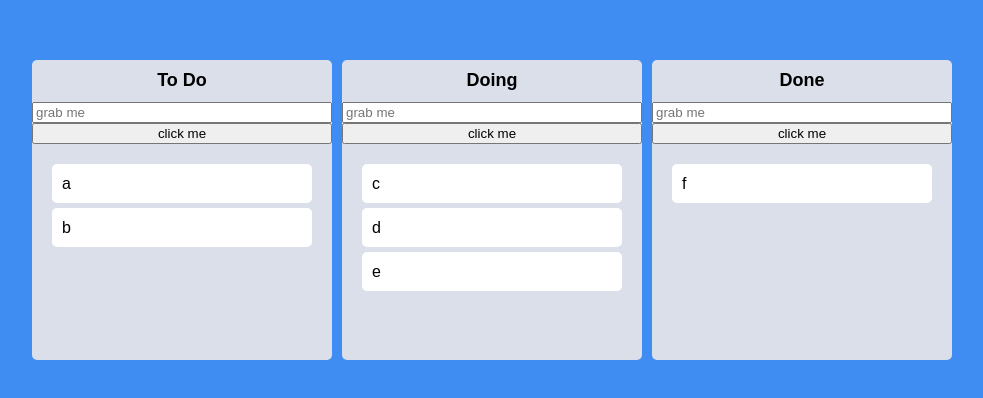
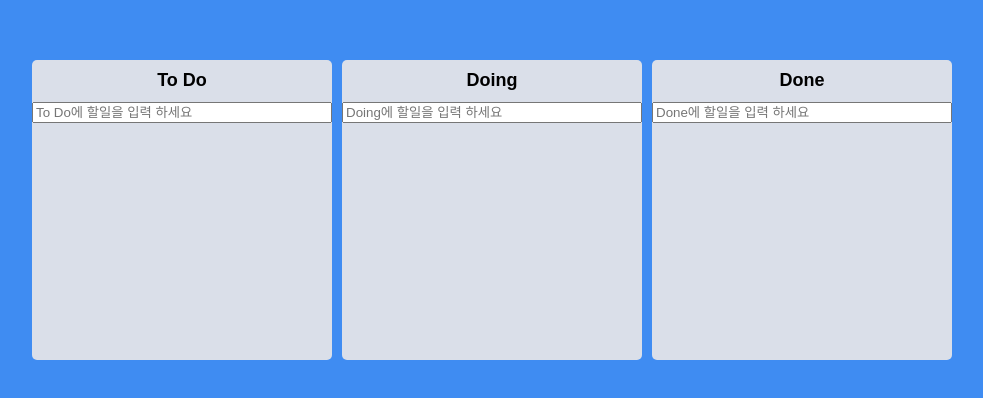
Before and after one commit to zeronedev/react-dnd-v2202, a React (Create React App) app: page / in a window 1280 px wide. Shown: the part 190-588 px from the top of the page, without its empty margins (148-1131 px from the left). Built offline with nearby package versions, Linux system fonts and the light colour scheme.

Commit message:
#6.14 Task Objects: string 에서 object로 atoms 변환중...

```diff
--- a/src/App.tsx
+++ b/src/App.tsx
@@ -25,7 +25,7 @@
   const [toDos, setToDos] = useRecoilState(toDoState);
 
   const onDragEnd = (info: DropResult) => {
-    console.log(info);
+    // console.log(info);
     const { draggableId, destination, source } = info;
     if (!destination) return;
     if (destination?.droppableId === source.droppableId) {
--- a/src/Components/Board.tsx
+++ b/src/Components/Board.tsx
@@ -1,6 +1,7 @@
-import { useRef } from "react";
 import { Droppable } from "react-beautiful-dnd";
+import { useForm } from "react-hook-form";
 import styled from "styled-components";
+import { ITodo } from "../atoms";
 import DragabbleCard from "./DragabbleCard";
 
 const Wrapper = styled.div`
@@ -38,24 +39,36 @@
   padding: 20px;
 `;
 
+const Form = styled.form`
+  width: 100%;
+  input {
+    width: 100%;
+  }
+`;
 interface IBoardProps {
-  toDos: string[];
+  toDos: ITodo[];
   boardId: string;
 }
 
+interface IForm {
+  toDo: string;
+}
+
 function Board({ toDos, boardId }: IBoardProps) {
-  const inputRef = useRef<HTMLInputElement>(null);
-  const onClick = () => {
-    inputRef.current?.focus();
-    setTimeout(() => {
-      inputRef.current?.blur();
-    }, 3000);
+  const { register, setValue, handleSubmit } = useForm<IForm>();
+  const onValid = ({ toDo }: IForm) => {
+    setValue("toDo", "");
   };
   return (
     <Wrapper>
       <Title>{boardId}</Title>
-      <input ref={inputRef} placeholder="grab me"></input>
-      <button onClick={onClick}>click me</button>
+      <Form onSubmit={handleSubmit(onValid)}>
+        <input
+          {...register("toDo", { required: true })}
+          type="text"
+          placeholder={`${boardId}에 할일을 입력 하세요`}
+        ></input>
+      </Form>
       <Droppable droppableId={boardId}>
         {(magic, info) => (
           <Area
@@ -65,7 +78,12 @@
             {...magic.droppableProps}
           >
             {toDos.map((toDo, index) => (
-              <DragabbleCard key={toDo} toDo={toDo} index={index} />
+              <DragabbleCard
+                key={toDo.id}
+                index={index}
+                toDoId={toDo.id}
+                toDoText={toDo.text}
+              />
             ))}
             {magic.placeholder}
           </Area>
--- a/src/Components/DragabbleCard.tsx
+++ b/src/Components/DragabbleCard.tsx
@@ -13,14 +13,15 @@
 `;
 
 interface IDragabbleCardProps {
-  toDo: string;
+  toDoId: number;
+  toDoText: string;
   index: number;
 }
 
-function DragabbleCard({ toDo, index }: IDragabbleCardProps) {
-  console.log(toDo, "has been rendered");
+function DragabbleCard({ toDoId, toDoText, index }: IDragabbleCardProps) {
+  // console.log(toDo, "has been rendered");
   return (
-    <Draggable key={toDo} draggableId={toDo} index={index}>
+    <Draggable key={toDoId} draggableId={toDoId + ""} index={index}>
       {(magic, snapshot) => (
         <Card
           isDragging={snapshot.isDragging}
@@ -28,7 +29,7 @@
           {...magic.draggableProps}
           {...magic.dragHandleProps}
         >
-          {toDo}
+          {toDoText}
         </Card>
       )}
     </Draggable>
--- a/src/atoms.tsx
+++ b/src/atoms.tsx
@@ -1,14 +1,19 @@
 import { atom } from "recoil";
 
+export interface ITodo {
+  id: number;
+  text: string;
+}
+
 interface IToDosState {
-  [key: string]: string[];
+  [key: string]: ITodo[];
 }
 
 export const toDoState = atom<IToDosState>({
   key: "toDo",
   default: {
-    "To Do": ["a", "b"],
-    Doing: ["c", "d", "e"],
-    Done: ["f"],
+    "To Do": [],
+    Doing: [],
+    Done: [],
   },
 });
```
